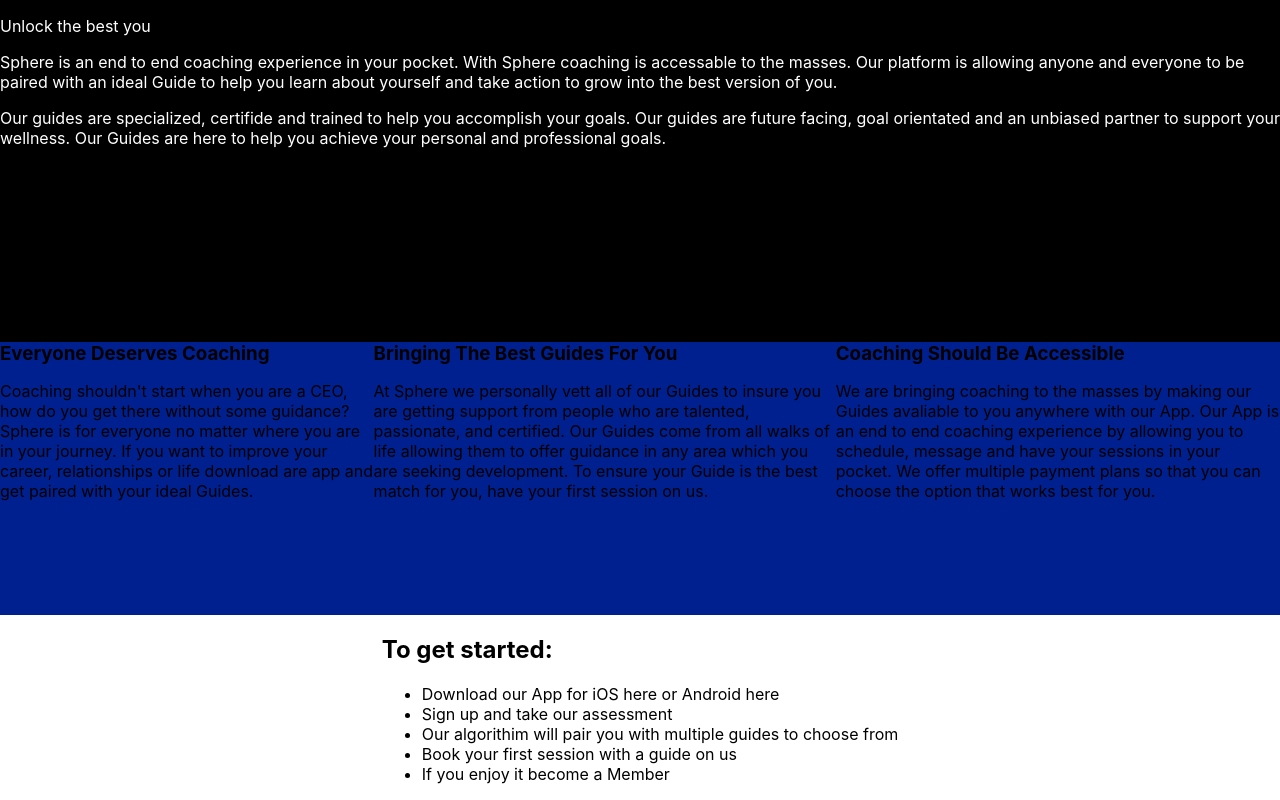
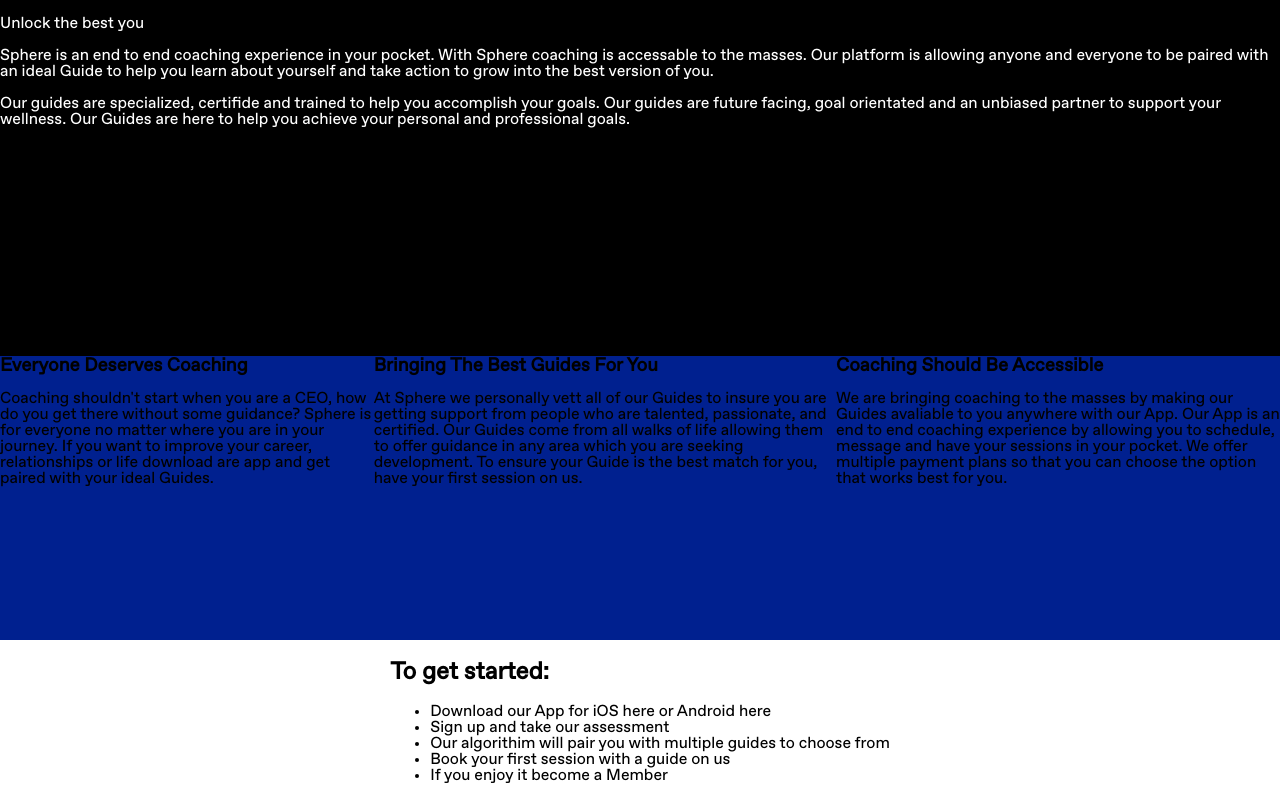
Before and after one commit to CamBrown101/sphereChallengeThree, a Next.js app: page / in a window 1280 px wide. Built offline with nearby package versions, Linux system fonts and the light colour scheme.

Commit message:
Add favourite Regular globally

```diff
--- a/styles/Home.module.css
+++ b/styles/Home.module.css
@@ -5,6 +5,7 @@
   /* justify-content: center; */
   align-items: center;
   height: 100vh;
+  font-family: Favorite Regular;
 }
 
 .main {
```
